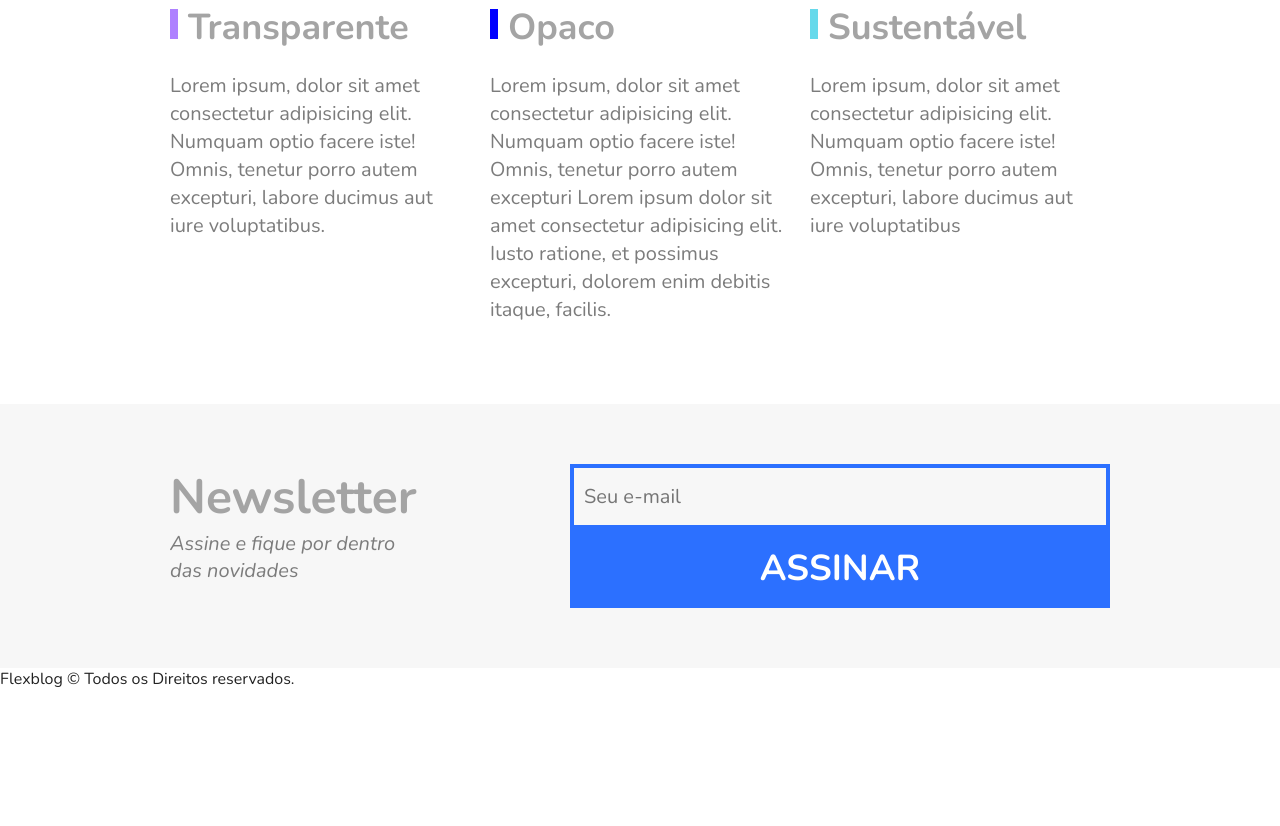
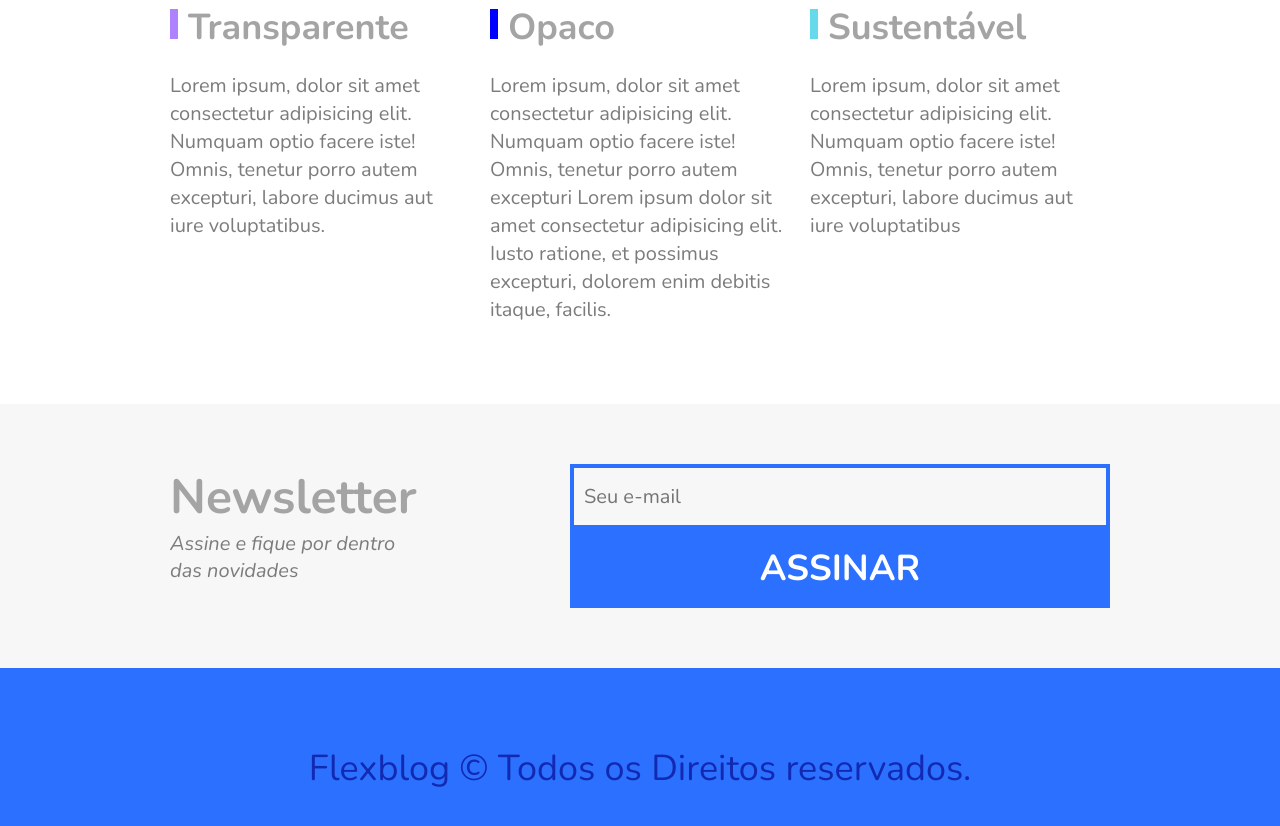
Before and after one commit to FilipyJ/flexBlog-Site-Responsivo, a plain HTML site: page index.html in a window 1280 px wide. Shown: the part 2938-3764 px from the top of the page. Before the commit the page ends 3628 px from the top, so only its background shows below. Drawn offline with nearby package versions, Linux system fonts and the light colour scheme.

Commit message:
Footer finalizado

```diff
--- a/style.css
+++ b/style.css
@@ -396,3 +396,27 @@ img {
     cursor: pointer;
     padding: 15px 10px;
 }
+
+
+@media (max-width: 600px){
+    .newsletter-form button {
+        font-size: 1.5em;
+    }
+}
+
+
+.footer{
+    display: flex;
+    background: #2c70ff;
+    align-items: center;
+    height: 200px;
+
+}
+
+.footer p {
+    flex: 1;
+    align-items: center;
+    font-size: 2.25em;
+    color: #122ab2;
+    text-align: center;
+}
```
